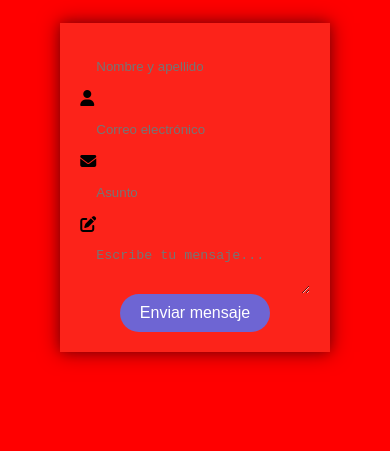
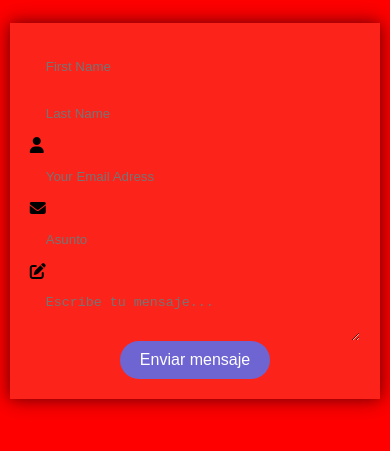
Before and after one commit to omargonza/newProyectNoe, a plain HTML site: page contact_mobile.html in a window 390 px wide. Shown: the part 211-662 px from the top of the page. Drawn offline with Linux system fonts and the light colour scheme.

Commit message:
formsubmit

```diff
--- a/contact_mobile.html
+++ b/contact_mobile.html
@@ -23,11 +23,13 @@
         </div>
         <form action="https://formsubmit.co/peaprenderidiomas@gmail.com" method="POST">
             <div class="input-box">
-                <input type="text" placeholder="Nombre y apellido" required>
+                <input type="text" name="First Name" placeholder="First Name" required>
+                <input type="text" name="Last Name" placeholder="Last Name" required>
                 <i class="fa-solid fa-user"></i>
             </div>
             <div class="input-box">
-                <input type="email" required placeholder="Correo electrónico">
+                <input type="email" name="Email Adress" placeholder="Your Email Adress"
+                 required>
                 <i class="fa-solid fa-envelope"></i>
             </div>
             <div class="input-box">
```
